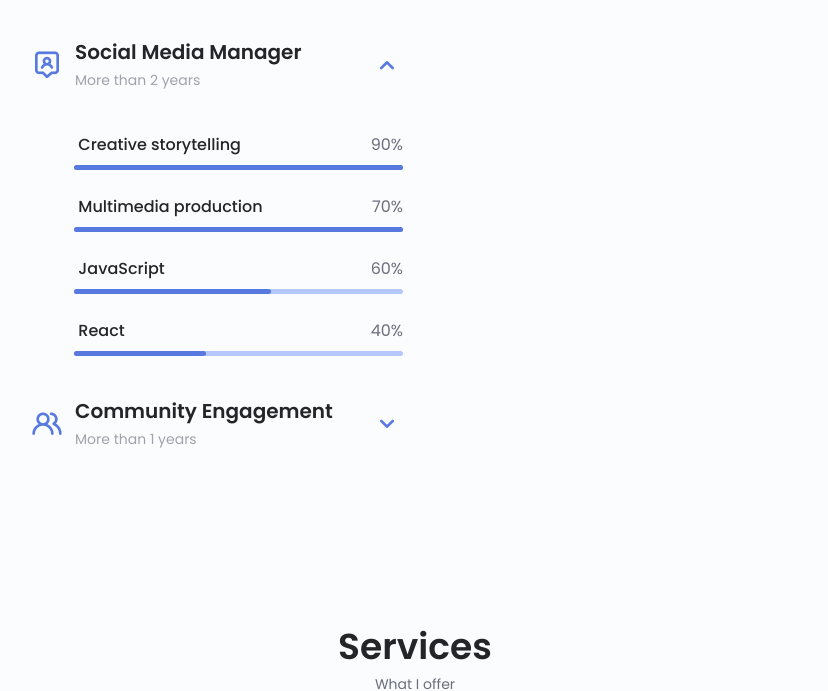
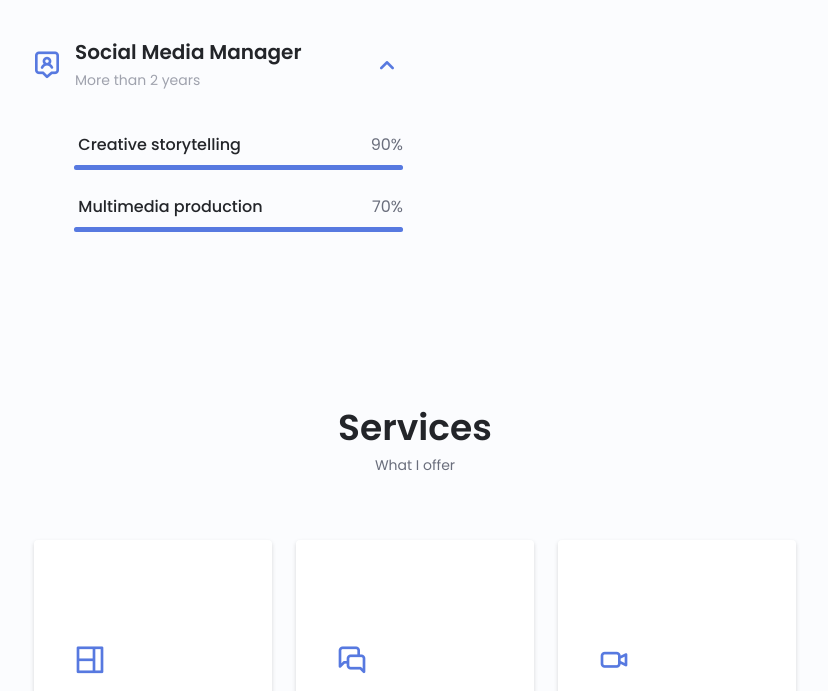
Before and after one commit to yaksh210/Gazal_portfolio, a plain HTML site: page index.html in a window 1280 px wide. Shown: the part 2286-2977 px from the top of the page, without its empty margins (225-1053 px from the left). Drawn offline with nearby package versions, Linux system fonts and the light colour scheme.

Commit message:
Update index.html

```diff
--- a/index.html
+++ b/index.html
@@ -329,88 +329,11 @@ I am an experienced video editor, content creator, and social media manager with
                                     <span class="skills__percentage skills__css"></span>
                                 </div>
                             </div>
-                            <div class="skills__data">
-                                <div class="skills__titles">
-                                    <h3 class="skills__name"><img src="/assets/img/javascript.png" class="skills__logo"
-                                            width="20px" alt=""> JavaScript</h3>
 
-                                    <span class="skills__number">60%</span>
-                                </div>
-                                <div class="skills__bar">
-                                    <span class="skills__percentage skills__js"></span>
-                                </div>
-                            </div>
-                            <div class="skills__data">
-                                <div class="skills__titles">
-                                    <h3 class="skills__name"><img src="/assets/img/react.png" class="skills__logo"
-                                            width="20px" alt=""> React</h3>
-                                    <span class="skills__number">40%</span>
-                                </div>
-                                <div class="skills__bar">
-                                    <span class="skills__percentage skills__react"></span>
-                                </div>
-                            </div>
                         </div>
                     </div>
 
-                    <!--==================== SKILL 4 ====================-->
-                    <div class="skills__content skills__close">
-                        <div class="skills__header">
-                            <i class="uil uil-users-alt skills__icon"></i>
 
-                            <div>
-                                <h1 class="skills__title">Community Engagement</h1>
-                                <span class="skills__subtitle">More than 1 years</span>
-                            </div>
-
-                            <i class="uil uil-angle-down skills__arrow"></i>
-                        </div>
-
-                        <div class="skills__list grid">
-                            <div class="skills__data">
-                                <div class="skills__titles">
-                                    <h3 class="skills__name"><img src="/assets/img/php.png" class="skills__logo"
-                                            width="20px" alt=""> PHP</h3>
-                                    <span class="skills__number">90%</span>
-                                </div>
-                                <div class="skills__bar">
-                                    <span class="skills__percentage skills__php"></span>
-                                </div>
-                            </div>
-                            <div class="skills__data">
-                                <div class="skills__titles">
-                                    <h3 class="skills__name"><img src="/assets/img/sql.png" class="skills__logo"
-                                            width="20px" alt=""> MySQL</h3>
-                                    <span class="skills__number">72%</span>
-                                </div>
-                                <div class="skills__bar">
-                                    <span class="skills__percentage skills__mysql"></span>
-                                </div>
-                            </div>
-                            <div class="skills__data">
-                                <div class="skills__titles">
-                                    <h3 class="skills__name"><img src="/assets/img/node.png" class="skills__logo"
-                                            width="20px" alt=""> Node Js</h3>
-
-                                    <span class="skills__number">58%</span>
-                                </div>
-                                <div class="skills__bar">
-                                    <span class="skills__percentage skills__node"></span>
-                                </div>
-                            </div>
-                            <div class="skills__data">
-                                <div class="skills__titles">
-                                    <h3 class="skills__name"><img src="/assets/img/python.png" class="skills__logo"
-                                            width="20px" alt=""> Python</h3>
-                                    <span class="skills__number">94%</span>
-                                </div>
-                                <div class="skills__bar">
-                                    <span class="skills__percentage skills__python"></span>
-                                </div>
-                            </div>
-                        </div>
-                    </div>
-                </div>
 
                 <div>
                    </div>
```
